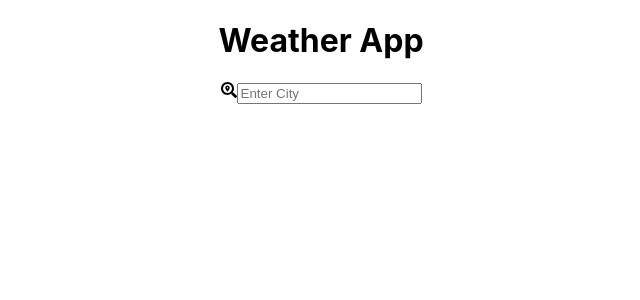
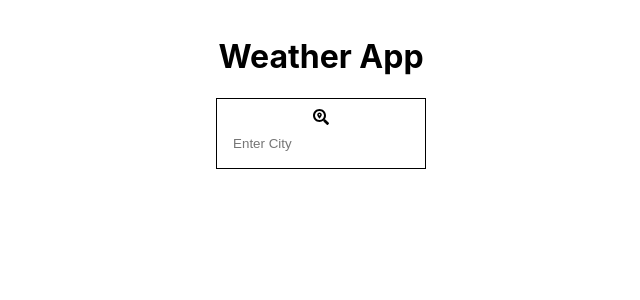
Before and after one commit to amansethi00/weatherapp, a React (Create React App) app: page / in a window 1280 px wide. Shown: the top 300 px of the page, without its empty margins (319-959 px from the left). Built offline with nearby package versions, Linux system fonts and the light colour scheme.

Commit message:
design:add loader

```diff
--- a/package.json
+++ b/package.json
@@ -3,12 +3,17 @@
   "version": "0.1.0",
   "private": true,
   "dependencies": {
+    "@fortawesome/fontawesome-svg-core": "^1.2.34",
+    "@fortawesome/free-solid-svg-icons": "^5.15.2",
+    "@fortawesome/react-fontawesome": "^0.1.14",
     "@testing-library/jest-dom": "^5.11.4",
     "@testing-library/react": "^11.1.0",
     "@testing-library/user-event": "^12.1.10",
     "react": "^17.0.1",
     "react-dom": "^17.0.1",
+    "react-loader": "^2.4.7",
     "react-scripts": "4.0.2",
+    "react-spinners": "^0.10.4",
     "web-vitals": "^1.0.1"
   },
   "scripts": {
--- a/src/App.css
+++ b/src/App.css
@@ -1,38 +1,40 @@
+.head-container {
+  margin: auto;
+  padding: 1rem 1rem 1rem 1rem;
+  display: flex;
+  flex-direction: column;
+  justify-content: center;
+}
 .App {
+  margin: auto;
+  /* max-width: 25rem; */
   text-align: center;
 }
 
-.App-logo {
-  height: 40vmin;
-  pointer-events: none;
+input {
+  border-top-style: hidden;
+  border-right-style: hidden;
+  border-left-style: hidden;
+  border-bottom-style: hidden;
+}
+.input {
+  margin-top: 0.5rem;
+  padding-left: 0.2rem;
+  margin-bottom: 0.5rem;
+}
+.input:focus {
+  outline: none;
+}
+.search-box {
+  border: 1px solid black;
+  max-width: 12rem;
+  /* height: 1.5rem; */
+  margin: auto;
+  /* border-radius: 1rem; */
+  padding: 0.5rem;
 }
 
-@media (prefers-reduced-motion: no-preference) {
-  .App-logo {
-    animation: App-logo-spin infinite 20s linear;
-  }
+.body-container {
+  display: flex;
+  justify-content: center;
 }
-
-.App-header {
-  background-color: #282c34;
-  min-height: 100vh;
-  display: flex;
-  flex-direction: column;
-  align-items: center;
-  justify-content: center;
-  font-size: calc(10px + 2vmin);
-  color: white;
-}
-
-.App-link {
-  color: #61dafb;
-}
-
-@keyframes App-logo-spin {
-  from {
-    transform: rotate(0deg);
-  }
-  to {
-    transform: rotate(360deg);
-  }
-}
--- a/src/App.js
+++ b/src/App.js
@@ -1,10 +1,32 @@
 import './App.css';
-import { FaSearchLocation } from "react-icons/fa";
+import {useState} from "react";
+import { FontAwesomeIcon } from '@fortawesome/react-fontawesome';
+import { faSearchLocation } from '@fortawesome/free-solid-svg-icons';
+import {RingLoader,PulseLoader,PacmanLoader,MoonLoader} from "react-spinners";
+import Loader from "react-loader";
 function App() {
+  const [userInput, setuserInput] = useState("");
+  const [showLoader, setShowLoader] = useState(false);
+  function inputHandler(e){
+    setuserInput(e.target.value);
+    // console.log(e.target.value);
+  }
+  function handleKeyDown(e){
+    if(e.key === "Enter" && userInput!==""){
+      setShowLoader(true);
+
+
+
+    }
+  }
   return (
     <div className="App">
-      <div className="head-container"><h1>Weather App</h1>
-      <FaSearchLocation></FaSearchLocation><input type="text" placeholder = "Enter City"></input>
+      <div className="head-container"><h1 className="head-text">Weather App</h1>
+      <div className="search-box"><FontAwesomeIcon icon={faSearchLocation} /><input type="text" placeholder = "Enter City" className="input" onChange={inputHandler} onKeyDown={handleKeyDown}></input></div>
+
+      </div>
+      <div className="body-container">
+      <RingLoader loading={showLoader} color="orange"></RingLoader>
       </div>
 
 
```
Also changed, not shown: 1 other file (tests, documents, lock files or other folders).
